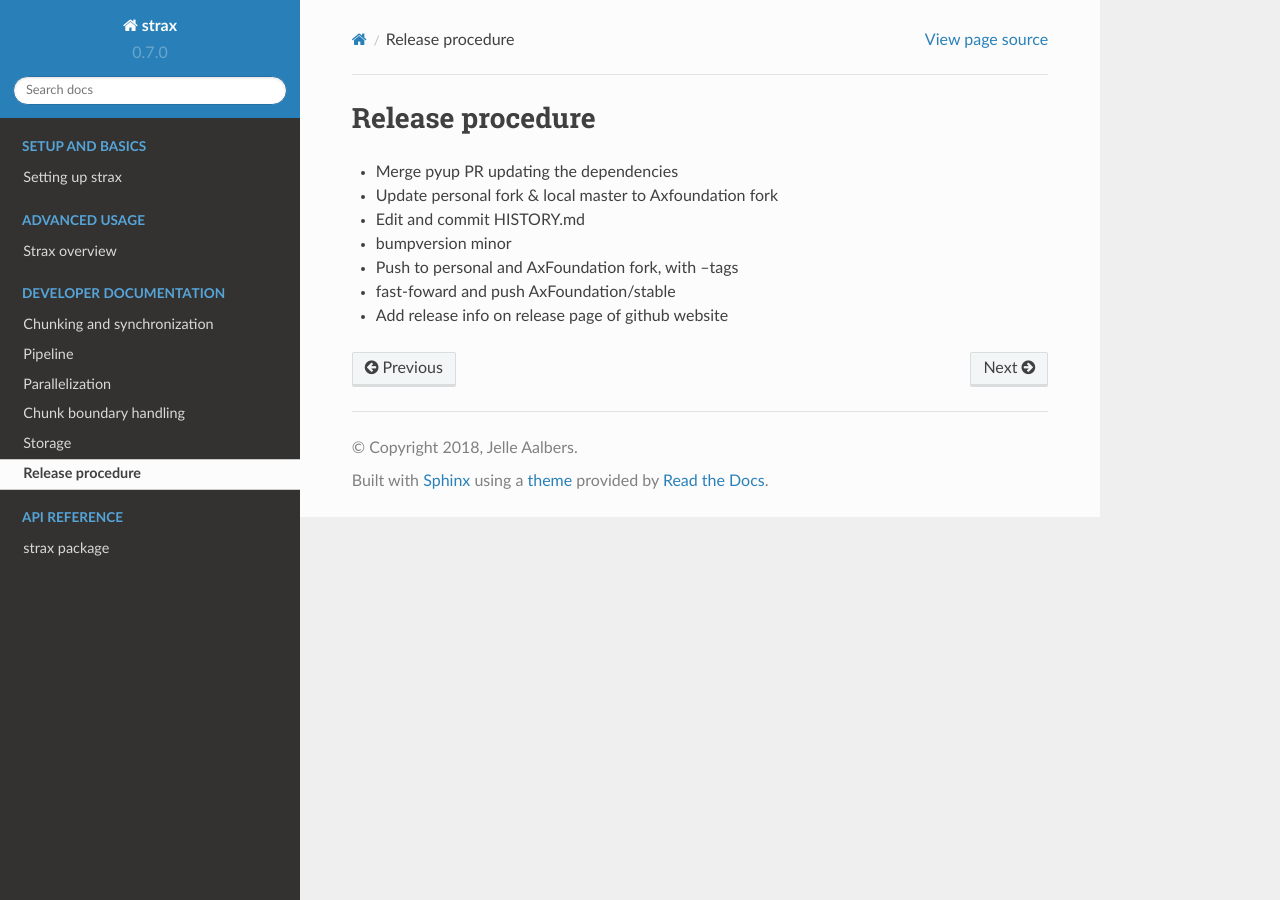
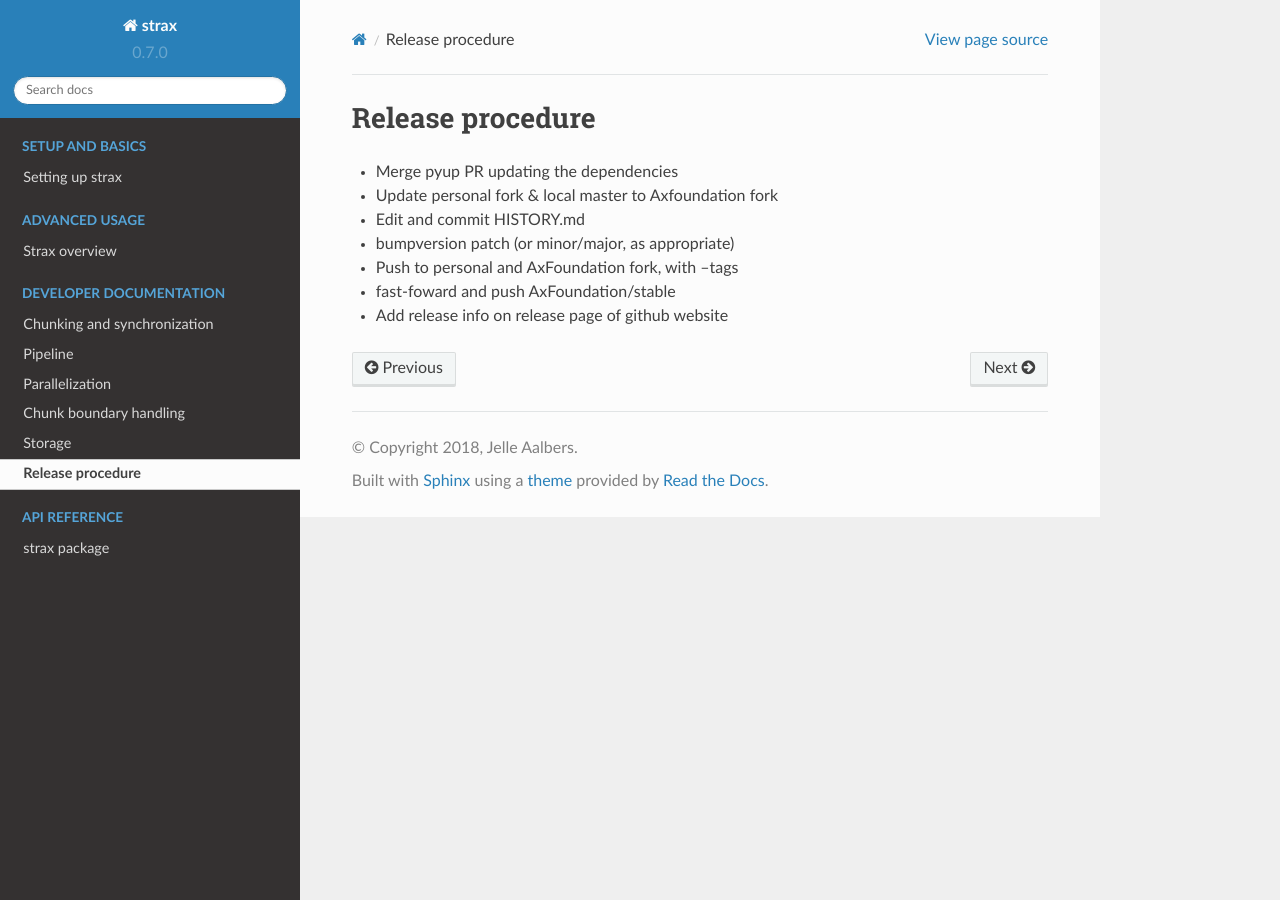
Before and after one commit to AxFoundation/strax, a Sphinx documentation site: the page built from docs/source/developer/release.rst, in a window 1280 px wide. Built offline with Sphinx 7.4.7 and the Read the Docs theme 2.0.0, drawn with Linux system fonts in a browser that asks for light colours.

Commit message:
Update release instructions

```diff
--- a/docs/source/developer/release.rst
+++ b/docs/source/developer/release.rst
@@ -4,7 +4,7 @@ Release procedure
 - Merge pyup PR updating the dependencies
 - Update personal fork & local master to Axfoundation fork
 - Edit and commit HISTORY.md
-- bumpversion minor
+- bumpversion patch (or minor/major, as appropriate)
 - Push to personal and AxFoundation fork, with --tags
 - fast-foward and push AxFoundation/stable
 - Add release info on release page of github website
```
